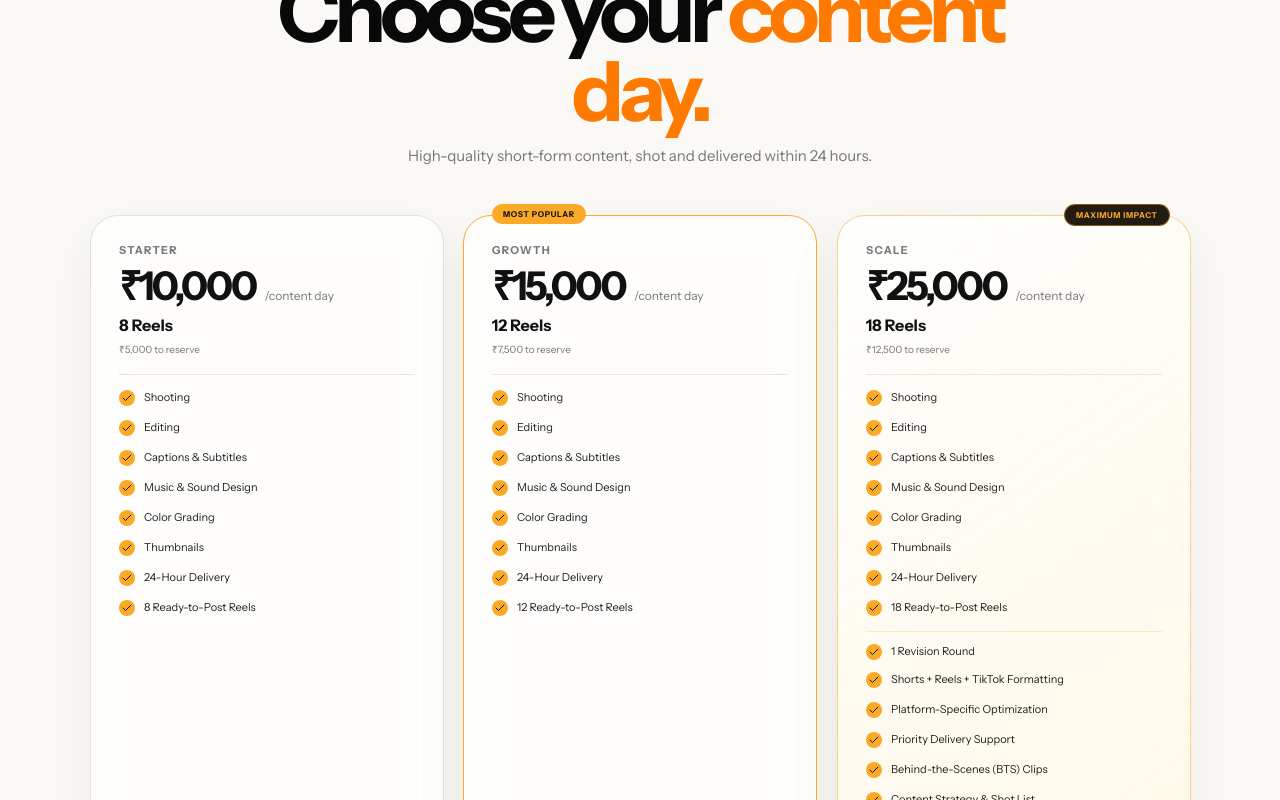
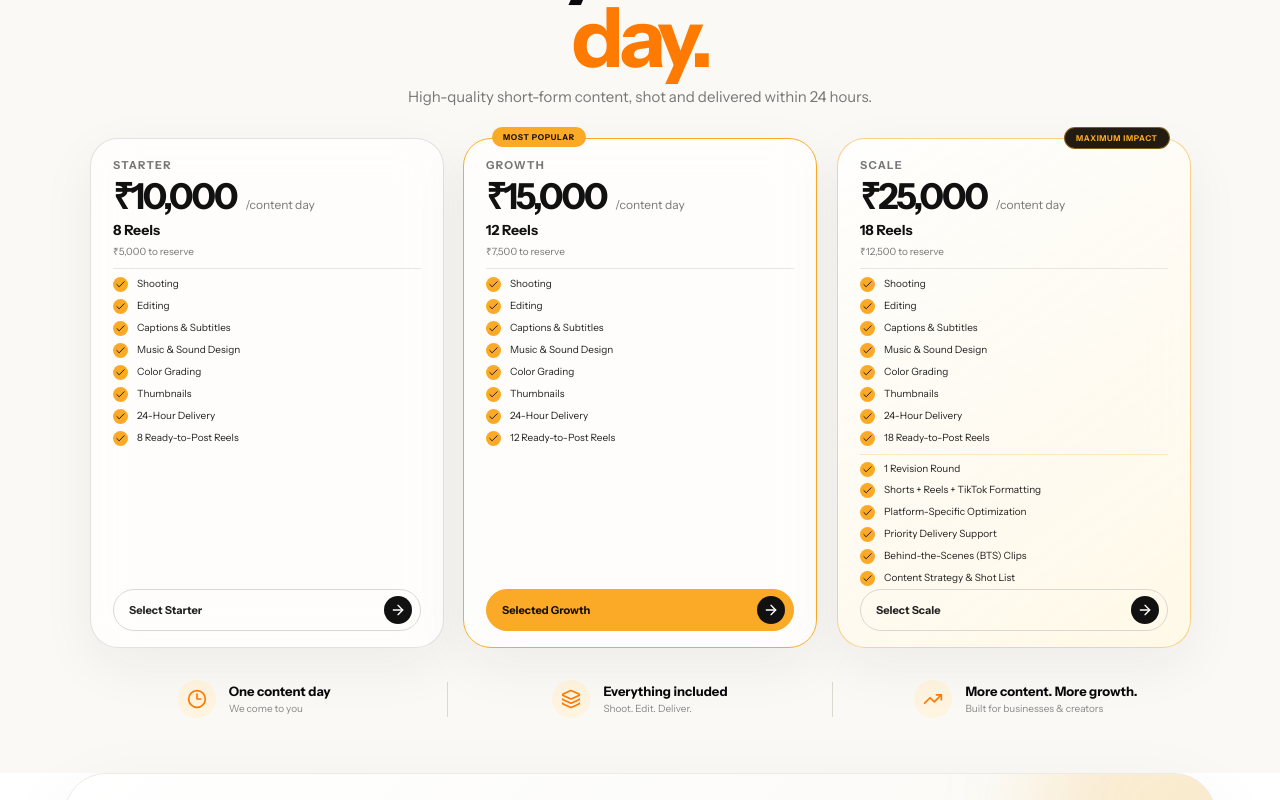
Before and after one commit to Aaron-Samuel05/BlinkX, a Next.js app: page / in a window 1280 px wide. Shown: the part 3580-4380 px from the top of the page. Built offline with nearby package versions, Linux system fonts and the light colour scheme.

Commit message:
Compact Blink X pricing section

```diff
--- a/app/globals.css
+++ b/app/globals.css
@@ -363,3 +363,90 @@ body.darkMode .packageSelect.active svg{background:#111;color:#fff}
 body.darkMode .pricingHighlights>i{background:#33332f}
 body.darkMode .pricingHighlights small{color:#999}
 body.darkMode .pricingHighlights>div>span{background:#211b11}
+
+
+/* Pricing section compact layout — scoped only to pricing */
+.offerSection{
+  padding-top:72px;
+  padding-bottom:55px;
+}
+.pricingHeader{
+  margin-bottom:30px;
+}
+.pricingHeader h2{
+  margin:10px 0 9px;
+}
+.pricingOptions{
+  align-items:stretch;
+}
+.packageCard{
+  min-height:0;
+  padding:20px 22px 16px;
+}
+.packageName{
+  margin-bottom:7px;
+}
+.packagePrice{
+  font-size:clamp(32px,2.8vw,43px);
+}
+.packageReels{
+  margin-top:6px;
+  font-size:14px;
+}
+.packageAdvance{
+  margin-top:5px;
+  padding-bottom:10px;
+}
+.packageFeatureList{
+  margin-top:4px;
+}
+.packageFeature{
+  min-height:22px;
+  padding:2px 0;
+  font-size:10px;
+}
+.packageFeature svg{
+  width:15px;
+  height:15px;
+  flex-basis:15px;
+}
+.packageFeature.scaleFeatureStart{
+  margin-top:5px;
+  padding-top:7px;
+}
+.packageSelect{
+  min-height:40px;
+  padding:6px 8px 6px 15px;
+  font-size:11px;
+}
+.packageSelect svg{
+  width:28px;
+  height:28px;
+  padding:6px;
+}
+.pricingHighlights{
+  margin-top:32px;
+}
+.pricingHighlights>div>span{
+  width:38px;
+  height:38px;
+}
+@media(max-width:1050px){
+  .offerSection{
+    padding-top:70px;
+    padding-bottom:55px;
+  }
+}
+@media(max-width:700px){
+  .offerSection{
+    padding-top:60px;
+    padding-bottom:50px;
+  }
+  .packageCard{
+    padding:20px 20px 16px;
+  }
+  .packageFeature{
+    min-height:24px;
+    font-size:10.5px;
+  }
+}
```
